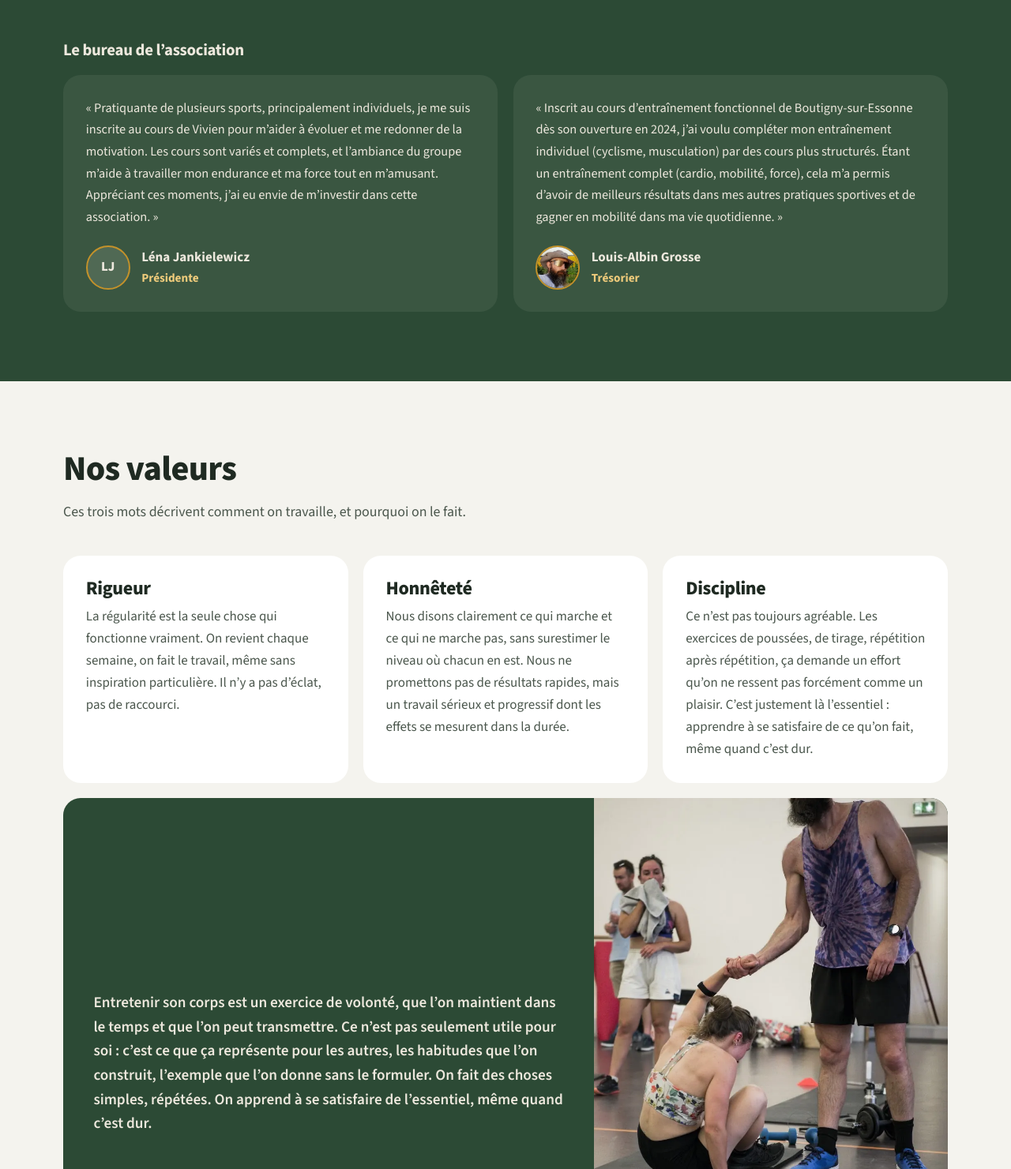
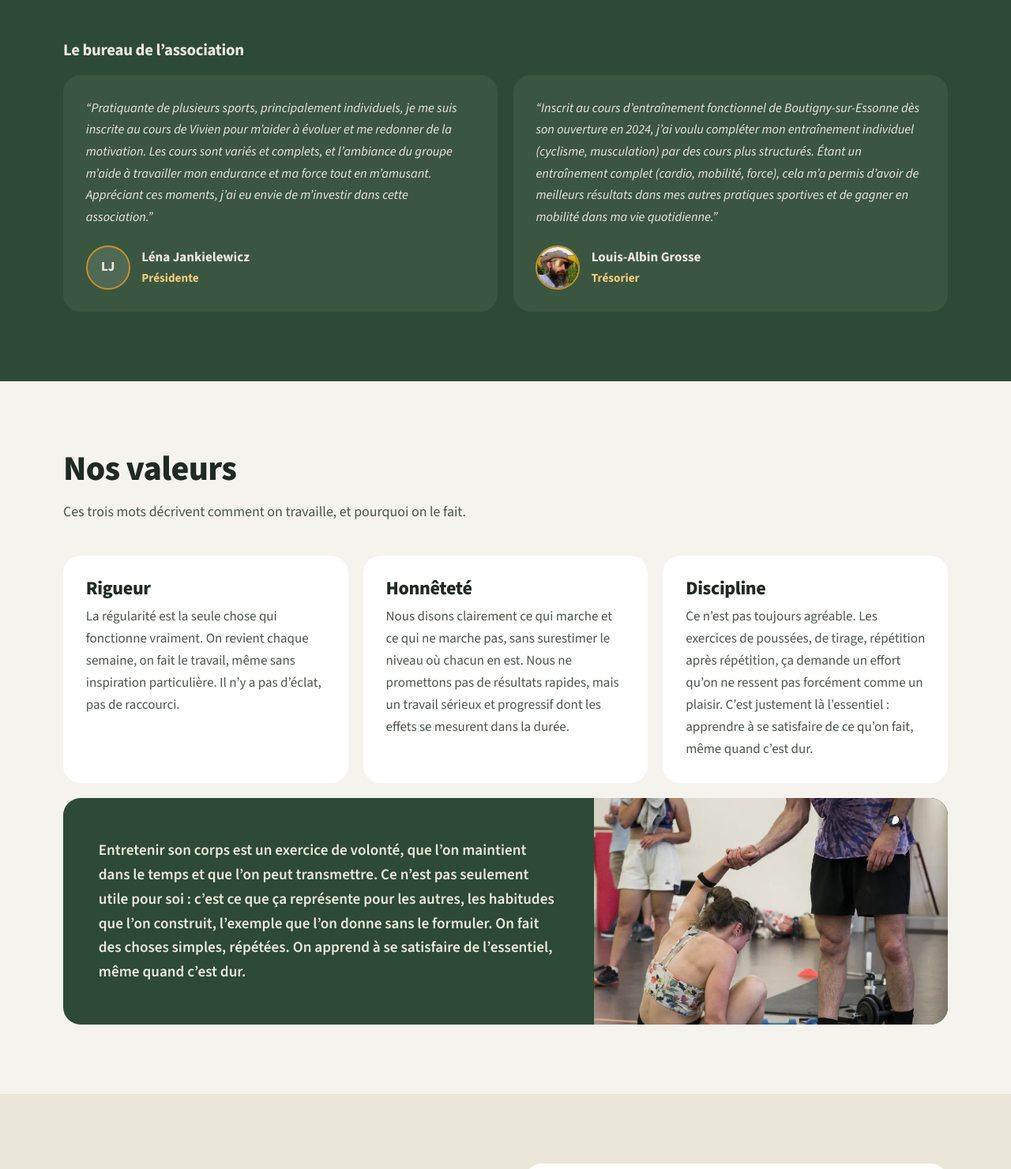
Before and after one commit to vivientraining-art/Association, a plain HTML site: page index.html in a window 1280 px wide. Shown: the part 3913-5394 px from the top of the page at 79% size. Drawn offline with Linux system fonts and the light colour scheme.

Commit message:
style: citations en italique entre guillemets, photo du manifeste recadrée sur le texte
La photo suit désormais la hauteur du texte au lieu de l'imposer,
ce qui supprime le grand vide autour du paragraphe. Italique de
Source Sans 3 hébergée sur le site.

Co-Authored-By: Claude Opus 5.5 <noreply@anthropic.com>
Claude-Session: https://claude.ai/code/session_013DyprwXRK7R2N79Sk7nwNy

```diff
--- a/index.html
+++ b/index.html
@@ -219,14 +219,14 @@
     <h3 class="bureau-title">Le bureau de l’association</h3>
     <div class="bureau">
       <figure class="quote">
-        <blockquote><p>« Pratiquante de plusieurs sports, principalement individuels, je me suis inscrite au cours de Vivien pour m’aider à évoluer et me redonner de la motivation. Les cours sont variés et complets, et l’ambiance du groupe m’aide à travailler mon endurance et ma force tout en m’amusant. Appréciant ces moments, j’ai eu envie de m’investir dans cette association. »</p></blockquote>
+        <blockquote><p>“Pratiquante de plusieurs sports, principalement individuels, je me suis inscrite au cours de Vivien pour m’aider à évoluer et me redonner de la motivation. Les cours sont variés et complets, et l’ambiance du groupe m’aide à travailler mon endurance et ma force tout en m’amusant. Appréciant ces moments, j’ai eu envie de m’investir dans cette association.”</p></blockquote>
         <figcaption>
           <span class="avatar avatar-init" aria-hidden="true">LJ</span>
           <span><strong>Léna Jankielewicz</strong><span class="role">Présidente</span></span>
         </figcaption>
       </figure>
       <figure class="quote">
-        <blockquote><p>« Inscrit au cours d’entraînement fonctionnel de Boutigny-sur-Essonne dès son ouverture en 2024, j’ai voulu compléter mon entraînement individuel (cyclisme, musculation) par des cours plus structurés. Étant un entraînement complet (cardio, mobilité, force), cela m’a permis d’avoir de meilleurs résultats dans mes autres pratiques sportives et de gagner en mobilité dans ma vie quotidienne. »</p></blockquote>
+        <blockquote><p>“Inscrit au cours d’entraînement fonctionnel de Boutigny-sur-Essonne dès son ouverture en 2024, j’ai voulu compléter mon entraînement individuel (cyclisme, musculation) par des cours plus structurés. Étant un entraînement complet (cardio, mobilité, force), cela m’a permis d’avoir de meilleurs résultats dans mes autres pratiques sportives et de gagner en mobilité dans ma vie quotidienne.”</p></blockquote>
         <figcaption>
           <picture><source srcset="assets/louis-albin.webp" type="image/webp"><img class="avatar" src="assets/louis-albin.jpg" alt="" width="320" height="320" loading="lazy"></picture>
           <span><strong>Louis-Albin Grosse</strong><span class="role">Trésorier</span></span>
--- a/styles.css
+++ b/styles.css
@@ -14,6 +14,9 @@
   src: url('assets/fonts/source-sans-3-latin.woff2') format('woff2');
   unicode-range: U+0000-00FF, U+0131, U+0152-0153, U+02BB-02BC, U+02C6, U+02DA, U+02DC, U+0304, U+0308, U+0329, U+2000-206F, U+20AC, U+2122, U+2191, U+2193, U+2212, U+2215, U+FEFF, U+FFFD; }
 
+@font-face { font-family: 'Source Sans 3'; font-style: italic; font-weight: 400 500; font-display: swap;
+  src: url('assets/fonts/source-sans-3-italic-latin.woff2') format('woff2');
+  unicode-range: U+0000-00FF, U+0131, U+0152-0153, U+02BB-02BC, U+02C6, U+02DA, U+02DC, U+0304, U+0308, U+0329, U+2000-206F, U+20AC, U+2122, U+2191, U+2193, U+2212, U+2215, U+FEFF, U+FFFD; }
 :root {
   --pin:        #1E2F23; /* vert pinède profond : haut de page, pied de page */
   --vert:       #2C4A35; /* vert des flyers : blocs et section équipe */
@@ -212,7 +215,7 @@ strong { color: var(--texte); font-weight: 700; }
 .bureau-title { margin: 3.5rem 0 1.2rem; }
 .bureau { display: grid; grid-template-columns: 1fr 1fr; gap: 1.2rem; align-items: start; }
 .quote { background: rgba(237,232,221,.07); border-radius: var(--rayon); padding: 1.8rem; }
-.quote blockquote p { color: var(--creme); font-size: 1.02rem; line-height: 1.7; }
+.quote blockquote p { color: var(--creme); font-size: 1.02rem; line-height: 1.7; font-style: italic; }
 .quote figcaption { display: flex; align-items: center; gap: .9rem; margin-top: 1.3rem; }
 .quote figcaption strong { display: block; }
 .quote figcaption .role { display: block; margin: 0; font-size: .95rem; }
@@ -230,8 +233,8 @@ strong { color: var(--texte); font-weight: 700; }
   display: grid; grid-template-columns: 1.2fr .8fr; align-items: stretch;
   background: var(--vert); border-radius: var(--rayon); overflow: hidden;
 }
-.manifesto p { color: var(--creme); font-size: 1.2rem; font-weight: 600; line-height: 1.6; padding: 2.4rem; align-self: center; }
-.manifesto img { width: 100%; height: 100%; min-height: 380px; object-fit: cover; object-position: center 42%; }
+.manifesto p { color: var(--creme); font-size: 1.2rem; font-weight: 600; line-height: 1.6; padding: 3.2rem 2.8rem; align-self: center; }
+.manifesto img { width: 100%; height: 0; min-height: 100%; object-fit: cover; object-position: center 36%; }
 
 /* Espace adhérent */
 .app { display: grid; grid-template-columns: 1fr 1fr; gap: 3rem; align-items: center; }
@@ -360,7 +363,7 @@ footer { background: var(--pin); color: rgba(237,232,221,.85); padding: 3rem 2re
   .gallery img { height: 280px; }
   .gallery figure:first-child img { height: 380px; }
   .manifesto p { padding: 1.8rem; font-size: 1.1rem; }
-  .manifesto img { min-height: 300px; height: 340px; object-position: center 38%; }
+  .manifesto img { min-height: 0; height: 260px; object-position: center 40%; }
   .coach { grid-template-columns: 1fr; gap: 1.2rem; }
   .coach-photo { width: 120px; height: 120px; }
   .footer { grid-template-columns: 1fr; }
```
Also changed, not shown: assets/fonts/source-sans-3-italic-latin.woff2 (added).
